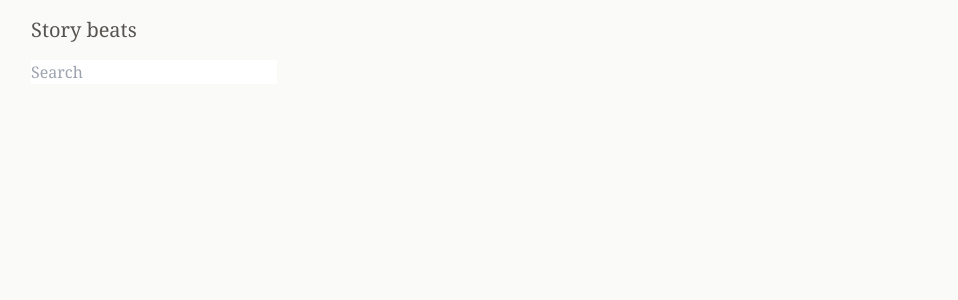
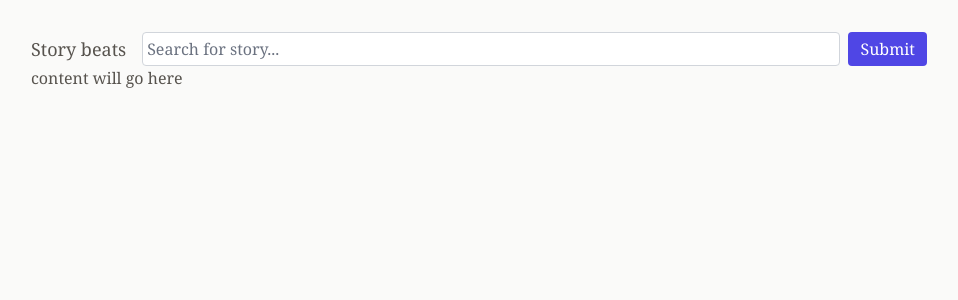
Before and after one commit to quinnkeast/storybeats, a Next.js app: page / in a window 1280 px wide. Shown: the top 300 px of the page, without its empty margins (161-1119 px from the left). Built offline with nearby package versions, Linux system fonts and the light colour scheme.

Commit message:
Rejig a bunch, improve logic

```diff
--- /dev/null
+++ b/components/Header.js
@@ -0,0 +1,8 @@
+import SearchInput from "./SearchInput";
+
+export default function Header() {
+  return <div className="flex flex-row gap-4 pt-8 items-center">
+    <div className="shrink-0 text-lg leading-none min-w-100">Story beats</div>
+    <SearchInput />
+  </div>
+}
--- a/components/SearchInput.js
+++ b/components/SearchInput.js
@@ -1,9 +1,6 @@
 import React, { useState, useEffect } from "react";
-import { render } from "react-dom";
+import Downshift from "downshift";
 import { useRouter } from "next/router";
-import Downshift from "downshift";
-import Link from "next/link";
-import classNames from "classnames";
 
 function useDebounce(value, delay) {
   const [debouncedValue, setDebouncedValue] = useState(value);
@@ -22,29 +19,26 @@ function useDebounce(value, delay) {
   return debouncedValue;
 }
 
-function parsedKey(string) {
-  if (!string) return false;
-  const parts = string.split("/");
-  const result = parts[2];
-  return result;
-}
-
-export default function SearchInput() {
+export default function SearchInput(redirect) {
   const router = useRouter();
 
+  const [selectedValue, setSelectedValue] = useState("");
   const [searchTerm, setSearchTerm] = useState("");
   const [searchResults, setSearchResults] = useState([]);
-  const [isSearching, setIsSearching] = useState(false);
+  const [searching, setSearching] = useState(false);
+  const [submitting, setSubmitting] = useState(false);
 
   const debouncedSearchTerm = useDebounce(searchTerm, 500);
 
   useEffect(() => {
     if (debouncedSearchTerm) {
-      setIsSearching(true);
+      setSearching(true);
       handleSearch(debouncedSearchTerm)
         .then((results) => {
-          setIsSearching(false);
-          setSearchResults(results.docs);
+          setSearching(false);
+          // setSearchResults(results.docs) but only the top 10 results
+          // limit to first 10 results in array
+          setSearchResults(results.docs.slice(0, 10));
         })
         .catch((error) => {
           console.error(error);
@@ -71,18 +65,30 @@ export default function SearchInput() {
       const response = await fetch(endpoint, options);
       const data = await response.json();
       return data;
-      //setSearchResults(data);
     } catch (error) {
       console.error(error);
     }
   };
 
+  function parsedKeyRoute(string) {
+    if (!string) return false;
+    const parts = string.split("/");
+    const result = `/story/${parts[2]}`;
+    return result;
+  }
+
+  const handleSubmit = (e) => {
+    e.preventDefault();
+    setSubmitting(true);
+    router.push(parsedKeyRoute(selectedValue.key));
+  }
+
   return (
+    <form onSubmit={handleSubmit} className="flex w-full flex-row gap-2" disabled={submitting}>
       <Downshift
-      onChange={(selection) =>
-        router.push(`/story/${parsedKey(selection.key)}`)
-      }
-      itemToString={(item) => (item ? item.title : "")}
+        onChange={item => setSelectedValue(item)}
+        itemToString={item => (item ? item.title : '')}
+        id="search"
       >
         {({
           getInputProps,
@@ -91,17 +97,27 @@ export default function SearchInput() {
           isOpen,
           highlightedIndex,
         }) => (
-        <div>
+          <div className="w-full">
+            <label htmlFor="search" className="sr-only">Search</label>
+            <div className="relative flex flex-row">
               <input
                 {...getInputProps({
-              placeholder: "Search",
+                  placeholder: "Search for story...",
                   onChange: (event) => setSearchTerm(event.target.value),
                 })}
+                type="text"
+                id="search"
+                className="grow bg-white-100 border-gray-300 border rounded py-1 pl-1 pr-10  focus:ring-2 focus:ring-indigo-200 placeholder-gray-500"
               />
+              {searching && <svg class="animate-spin -ml-1 mr-3 h-5 w-5 text-white absolute right-0" xmlns="http://www.w3.org/2000/svg" fill="none" viewBox="0 0 24 24">
+                <circle class="opacity-25" cx="12" cy="12" r="10" stroke="currentColor" stroke-width="4"></circle>
+                <path class="opacity-75" fill="currentColor" d="M4 12a8 8 0 018-8V0C5.373 0 0 5.373 0 12h4zm2 5.291A7.962 7.962 0 014 12H0c0 3.042 1.135 5.824 3 7.938l3-2.647z"></path>
+              </svg>}
+            </div>
             {isOpen && (
-            <div {...getMenuProps()}>
+              <ul {...getMenuProps()} className="absolute">
                 {searchResults.map((item, index) => (
-                <div
+                  <li
                     key={item.key}
                     {...getItemProps({
                       key: item.key,
@@ -110,19 +126,22 @@ export default function SearchInput() {
                       style: {
                         backgroundColor:
                           highlightedIndex === index ? "lightgray" : "white",
-                      fontWeight: "bold",
+                        fontWeight: selectedValue === item ? "bold" : "normal",
                       },
                     })}
                   >
-                  <Link href={`/story/${parsedKey(item.key)}`}>
-                    {item.title}
-                  </Link>
-                </div>
+                    {item.title && item.title}<br />
+                    {item.author_name && item.author_name.map(author => <span key={author}>{author}</span>)}
+                  </li>
                 ))}
-            </div>
+              </ul>
             )}
           </div>
         )}
       </Downshift>
+      <button type="submit" className="bg-indigo-600 text-white serif rounded px-3 py-1 disabled:bg-indigo-300" disabled={submitting}>
+        Submit
+      </button>
+    </form>
   );
 }
--- a/components/layout.js
+++ b/components/layout.js
@@ -1,7 +1,12 @@
+import Header from "./Header";
+
 export default function Layout({ children }) {
   return (
     <main>
-      <div className="max-w-4xl mx-auto">{children}</div>
+      <div className="max-w-4xl mx-auto">
+        <Header />
+        {children}
+      </div>
     </main>
   );
 }
--- a/pages/api/beats.js
+++ b/pages/api/beats.js
@@ -1,5 +1,5 @@
 async function fetchBeats(story) {
-  const prompt = `What are the story beats in the book ${story}? (If you aren't sure what book this is, don't make up a response, and instead just say "No.") List them as a set of bullet points that avoid assuming knowledge of subsequent story beats. For each bullet point, indicate how that beat contributes to the overall plot and character development. Format your response as markdown, with each story beat as a bullet point, with sub-bullets for each how the story beat contributes to the plot and how the story beat contributes to character development. Don't use bold or italic formatting.
+  const prompt = `What are the story beats in the book "${story}?" (If you aren't sure what book this is, don't make up a response, and instead just say "No.") List them as a set of bullet points that avoid assuming knowledge of subsequent story beats. For each bullet point, indicate how that beat contributes to the overall plot and character development. Format your response as markdown, with each story beat as a bullet point, with sub-bullets for each how the story beat contributes to the plot and how the story beat contributes to character development. Don't use bold or italic formatting.
   You are aware that your target audience is writers who want to understand how stories are structured and why.`;
 
   const url = "https://api.openai.com/v1/chat/completions";
@@ -21,6 +21,8 @@ async function fetchBeats(story) {
 
   const data = await response.json();
 
+  console.log(data);
+
   if (!data) return false;
 
   return data;
--- a/pages/index.js
+++ b/pages/index.js
@@ -1,10 +1,7 @@
-import SearchInput from "@/components/SearchInput";
-
 export default function Home() {
   return (
     <>
-      <h1 className="text-xl my-4">Story beats</h1>
-      <SearchInput />
+      <p>content will go here</p>
     </>
   );
 }
```
Also changed, not shown: 1 other file (tests, documents, lock files or other folders). Lines whose indentation alone changed are shown as unchanged.
